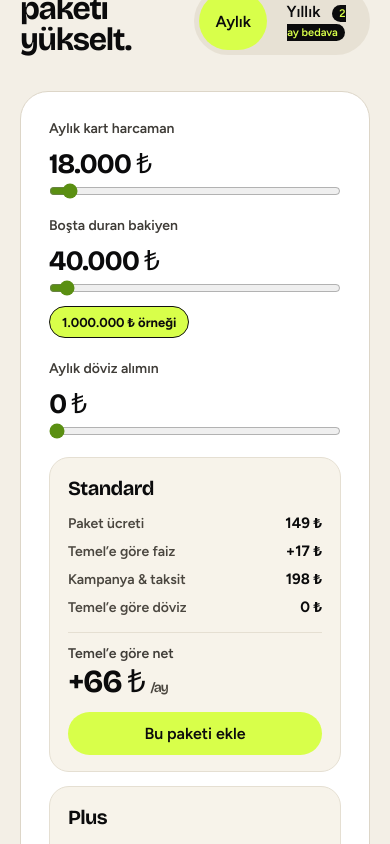
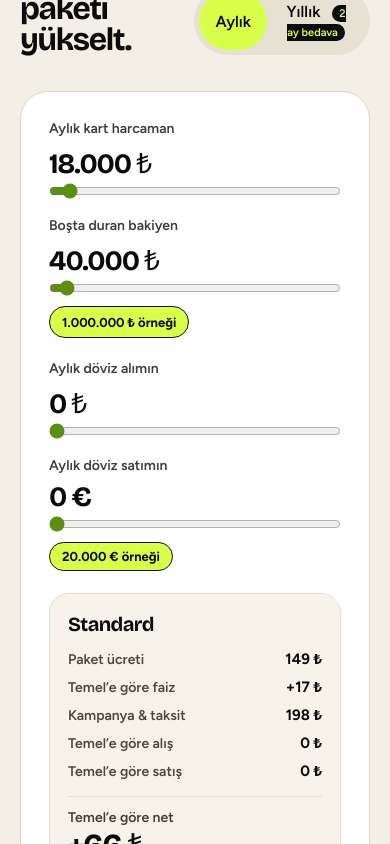
Before and after one commit to tanerduman/landingpage_newbanking, a React (Vite) app: page / in a window 390 px wide. Shown: the part 2460-3304 px from the top of the page. Built offline with nearby package versions, Linux system fonts and the light colour scheme; no server answers; what botid would draw is missing.

Commit message:
Show the gain from selling 20,000 € to TRY by plan. (#74)
Sell spread is 2.5% / 1.5% / 1% / 0.5%. The same rule feeds a monthly FX-sale slider next to FX buys in the simulator.

Co-authored-by: Cursor Agent <cursoragent@cursor.com>
Co-authored-by: tanerduman <tanerduman@users.noreply.github.com>

```diff
--- a/src/IdleExample.tsx
+++ b/src/IdleExample.tsx
@@ -2,14 +2,17 @@ import { useMemo } from 'react'
 import { useI18n } from './i18n/LocaleContext.tsx'
 import { formatDelta, formatEur, formatFx, formatMoney, formatRate } from './i18n/format.ts'
 import {
+  SAMPLE_EUR_SELL,
   SAMPLE_EUR_TRY,
   SAMPLE_IDLE_TRY,
   eurFromTry,
   fxFeeByColumn,
   fxLimitEurByColumn,
+  fxSellFeeByColumn,
   monthlyFeeOf,
   overnightByColumn,
   planColumns,
+  tryFromEur,
   type PlanColumnId,
 } from './plans.ts'
 import type { PlanId } from './waitlist'
@@ -27,12 +30,14 @@ export default function IdleExample({ onPick, eurTry }: { onPick: (id: PlanId) =
   const rows = useMemo(() => {
     const baseInterest = (idle * overnightByColumn.account) / 12
     const baseEur = eurFromTry('account', idle, market)
+    const baseSell = tryFromEur('account', SAMPLE_EUR_SELL, market)
     return planColumns.map((col) => {
       const interest = (idle * overnightByColumn[col.id]) / 12
       const extraInterest = interest - baseInterest
       const fee = monthlyFeeOf(col.id)
       const net = col.id === 'account' ? interest - fee : extraInterest - fee
       const eur = eurFromTry(col.id, idle, market)
+      const sellTry = tryFromEur(col.id, SAMPLE_EUR_SELL, market)
       return {
         id: col.id,
         interest,
@@ -45,6 +50,9 @@ export default function IdleExample({ onPick, eurTry }: { onPick: (id: PlanId) =
         tryExtra: (eur - baseEur) * market,
         fxFee: fxFeeByColumn[col.id],
         fxLimit: fxLimitEurByColumn[col.id],
+        fxSellFee: fxSellFeeByColumn[col.id],
+        sellTry,
+        sellExtra: sellTry - baseSell,
         overnight: overnightByColumn[col.id],
       }
     })
@@ -171,10 +179,43 @@ export default function IdleExample({ onPick, eurTry }: { onPick: (id: PlanId) =
           ))}
         </div>
 
+        <p className="idle-label">{t.idleExample.fxSell}</p>
+        <p className="idle-fx-hint">
+          {(live ? t.idleExample.fxSellHint : t.idleExample.fxSellHintWait).replace(
+            '{rate}',
+            formatFx(market, locale),
+          )}
+        </p>
+        <div className="idle-grid idle-fx idle-fx-sell">
+          {rows.map((row) => (
+            <article key={`fx-sell-${row.id}`} className={`idle-card ${row.id === 'premium' ? 'featured' : ''} ${row.id === 'account' ? 'base' : ''}`}>
+              <h3>{colName[row.id]}</h3>
+              <dl>
+                <div>
+                  <dt>{t.idleExample.spread}</dt>
+                  <dd className={row.fxSellFee === 0 ? 'zero' : row.id === 'account' ? 'spread' : ''}>
+                    {formatRate(row.fxSellFee, locale)}
+                  </dd>
+                </div>
+              </dl>
+              <p className="idle-net">
+                <span>{t.idleExample.tryOut}</span>
+                <strong>{formatMoney(row.sellTry, locale)}</strong>
+              </p>
+              {row.id !== 'account' && (
+                <p className="idle-delta">
+                  +{formatMoney(row.sellExtra, locale)} {t.idleExample.more}
+                </p>
+              )}
+            </article>
+          ))}
+        </div>
+
         <p className="idle-foot">
           <span aria-hidden="true">✓</span>
           {t.idleExample.footStart} {formatDelta(premium.extra, locale)} {t.idleExample.footNet}{' '}
-          {t.idleExample.footMid} {formatMoney(premium.tryExtra, locale)} {t.idleExample.footEnd}
+          {t.idleExample.footMid} {formatMoney(premium.tryExtra, locale)} {t.idleExample.footEnd}{' '}
+          {t.idleExample.footSell} {formatMoney(premium.sellExtra, locale)} {t.idleExample.footEnd}
         </p>
         <p className="idle-sample">{t.idleExample.sample}</p>
       </div>
--- a/src/Simulator.tsx
+++ b/src/Simulator.tsx
@@ -1,12 +1,16 @@
 import { useMemo, useState } from 'react'
 import { useI18n } from './i18n/LocaleContext.tsx'
-import { formatDelta, formatMoney } from './i18n/format.ts'
+import { formatDelta, formatEur, formatMoney } from './i18n/format.ts'
 import {
   FX_MAX,
   FX_MIN,
+  FX_SELL_MAX,
+  FX_SELL_MIN,
+  FX_SELL_STEP,
   FX_STEP,
   IDLE_MIN,
   IDLE_STEP,
+  SAMPLE_EUR_SELL,
   SAMPLE_EUR_TRY,
   SAMPLE_IDLE_TRY,
   SPEND_MAX,
@@ -34,6 +38,7 @@ export default function Simulator({
 }) {
   const { t, locale } = useI18n()
   const [fx, setFx] = useState(0)
+  const [fxSell, setFxSell] = useState(0)
   const [manual, setManual] = useState<{ spend: number; idle: number; tick: number | null } | null>(null)
   const focused = focus ? plans.find((item) => item.id === focus.id) : undefined
   const preset = focus && focused && manual?.tick !== focus.tick ? minimumScenario(focused, cycleYearly) : null
@@ -47,10 +52,10 @@ export default function Simulator({
 
   const rows = useMemo(() => {
     return plans.map((plan) => {
-      const monthly = planBreakdown(plan, spend, idle, cycleYearly, fx, market)
+      const monthly = planBreakdown(plan, spend, idle, cycleYearly, fx, market, fxSell)
       return { id: plan.id, name: plan.name, ...monthly }
     })
-  }, [spend, idle, cycleYearly, fx, market])
+  }, [spend, idle, cycleYearly, fx, market, fxSell])
 
   const bestId = rows.reduce((best, row) => (row.net > best.net ? row : best), rows[0]).id
   const colName: Record<PlanColumnId, string> = {
@@ -72,9 +77,13 @@ export default function Simulator({
         <label className="sim-fx-label" htmlFor="sim-fx">
           {t.simulator.fx}
         </label>
+        <label className="sim-sell-label" htmlFor="sim-fx-sell">
+          {t.simulator.fxSell}
+        </label>
         <strong className="sim-spend-value">{formatMoney(spend, locale)}</strong>
         <strong className="sim-idle-value">{formatMoney(idle, locale)}</strong>
         <strong className="sim-fx-value">{formatMoney(fx, locale)}</strong>
+        <strong className="sim-sell-value">{formatEur(fxSell, locale)}</strong>
         <input
           id="sim-spend"
           className="sim-spend-range"
@@ -105,8 +114,21 @@ export default function Simulator({
           value={fx}
           onChange={(e) => setFx(Number(e.target.value))}
         />
+        <input
+          id="sim-fx-sell"
+          className="sim-sell-range"
+          type="range"
+          min={FX_SELL_MIN}
+          max={FX_SELL_MAX}
+          step={FX_SELL_STEP}
+          value={fxSell}
+          onChange={(e) => setFxSell(Number(e.target.value))}
+        />
         <button type="button" className="simulator-preset" onClick={() => choose(spend, SAMPLE_IDLE_TRY)}>
           {t.simulator.idlePreset}
+        </button>
+        <button type="button" className="simulator-sell-preset" onClick={() => setFxSell(SAMPLE_EUR_SELL)}>
+          {t.simulator.fxSellPreset}
         </button>
       </div>
       {focus && (
@@ -142,6 +164,10 @@ export default function Simulator({
                 <dt>{t.simulator.fxGain}</dt>
                 <dd>{formatDelta(row.fx, locale)}</dd>
               </div>
+              <div>
+                <dt>{t.simulator.fxSellGain}</dt>
+                <dd>{formatDelta(row.fxSell, locale)}</dd>
+              </div>
             </dl>
             <p className="simulator-net">
               <span>{t.simulator.net}</span>
--- a/src/i18n/tr.ts
+++ b/src/i18n/tr.ts
@@ -127,16 +127,19 @@ export const tr: Messages = {
     spend: 'Aylık kart harcaman',
     idle: 'Boşta duran bakiyen',
     fx: 'Aylık döviz alımın',
+    fxSell: 'Aylık döviz satımın',
     fee: 'Paket ücreti',
     interest: 'Temel’e göre faiz',
     extras: 'Kampanya & taksit',
-    fxGain: 'Temel’e göre döviz',
+    fxGain: 'Temel’e göre alış',
+    fxSellGain: 'Temel’e göre satış',
     net: 'Temel’e göre net',
     best: 'En kârlı',
     pick: 'Bu paketi ekle',
-    sample: 'Örnek simülasyon; döviz kazancı limit içi paket makasından, üzeri Temel %4’ten hesaplanır.',
+    sample: 'Örnek simülasyon; alışta limit içi paket makası / üzeri Temel %4, satışta paket makası Temel %2,5 · Standard %1,5 · Plus %1 · Premium %0,5.',
     perMonth: '/ay',
     idlePreset: '1.000.000 ₺ örneği',
+    fxSellPreset: '20.000 € örneği',
     minimum: '{plan} ücretini tek başına kapatan en küçük harcama ve bakiye.',
   },
   idleExample: {
@@ -149,6 +152,9 @@ export const tr: Messages = {
     fx: 'Aynı 1.000.000 ₺’yi EUR’ye çevirince',
     fxHint: 'Canlı kur {rate} TRY/EUR. Standard 1.500 €’ye, Plus 5.000 €’ye kadar paket makası; üzeri Temel %4. Premium’da tamamı %0,5.',
     fxHintWait: 'Örnek kur {rate} TRY/EUR. Standard 1.500 €’ye, Plus 5.000 €’ye kadar paket makası; üzeri Temel %4. Premium’da tamamı %0,5.',
+    fxSell: 'Aynı 20.000 €’yu TRY’ye çevirince',
+    fxSellHint: 'Canlı kur {rate} TRY/EUR. Satış makası Temel %2,5, Standard %1,5, Plus %1, Premium %0,5.',
+    fxSellHintWait: 'Örnek kur {rate} TRY/EUR. Satış makası Temel %2,5, Standard %1,5, Plus %1, Premium %0,5.',
     fee: 'Paket ücreti',
     rate: 'Gecelik',
     net: 'Aylık net',
@@ -157,12 +163,14 @@ export const tr: Messages = {
     spreadUpto: '{limit}’ye kadar',
     spreadRest: 'Üzeri',
     eur: 'Alacağın tutar',
+    tryOut: 'Alacağın tutar',
     more: 'daha fazla',
     stay: 'Ücretsiz hesap',
     pick: 'Bu paketi ekle',
     footStart: 'Premium, Temel hesaba göre her ay',
     footNet: 'daha fazla net bırakır.',
     footMid: 'Aynı bakiyeyi EUR’ye çevirince fark',
+    footSell: 'Aynı 20.000 €’yu bozdurunca fark',
     footEnd: 'bu işlemde.',
     sample: 'Örnek simülasyon; oranlar kurgusaldır.',
   },
@@ -319,6 +327,7 @@ export const tr: Messages = {
       fxLimit: 'Aylık döviz alım-satım limiti',
       fxFee: 'Döviz komisyonu (limit içi)',
       fxFeeOver: 'Döviz komisyonu (limit üzeri)',
+      fxSellFee: 'Döviz satış makası',
       goldSpread: 'Uygulamadan gram altın makası',
       stock: 'Hisse / yatırım komisyonu',
       liveData: 'Canlı borsa verisi',
--- a/src/index.css
+++ b/src/index.css
@@ -628,12 +628,12 @@ h3 {
 
 .simulator-controls {
   display: grid;
-  grid-template-columns: minmax(0, 1fr) minmax(0, 1fr) minmax(0, 1fr);
+  grid-template-columns: repeat(4, minmax(0, 1fr));
   grid-template-areas:
-    "spend-label idle-label fx-label"
-    "spend-value idle-value fx-value"
-    "spend-range idle-range fx-range"
-    ". idle-button .";
+    "spend-label idle-label fx-label sell-label"
+    "spend-value idle-value fx-value sell-value"
+    "spend-range idle-range fx-range sell-range"
+    ". idle-button . sell-button";
   column-gap: 28px;
   row-gap: 6px;
   align-items: center;
@@ -643,13 +643,17 @@ h3 {
 .sim-spend-label { grid-area: spend-label; }
 .sim-idle-label { grid-area: idle-label; }
 .sim-fx-label { grid-area: fx-label; }
+.sim-sell-label { grid-area: sell-label; }
 .sim-spend-value { grid-area: spend-value; }
 .sim-idle-value { grid-area: idle-value; }
 .sim-fx-value { grid-area: fx-value; }
+.sim-sell-value { grid-area: sell-value; }
 .sim-spend-range { grid-area: spend-range; }
 .sim-idle-range { grid-area: idle-range; }
 .sim-fx-range { grid-area: fx-range; }
+.sim-sell-range { grid-area: sell-range; }
 .simulator-preset { grid-area: idle-button; }
+.simulator-sell-preset { grid-area: sell-button; }
 
 .simulator-controls label {
   font-size: 14px;
@@ -797,7 +801,8 @@ h3 {
   font-size: 13px;
 }
 
-.simulator-preset {
+.simulator-preset,
+.simulator-sell-preset {
   justify-self: start;
   width: fit-content;
   margin-top: 8px;
@@ -2666,6 +2671,26 @@ td.row-action {
 .campaign-rate.off strong {
   color: #9a948a;
   font-weight: 600;
+}
+
+@media (max-width: 1200px) {
+  .simulator-controls {
+    grid-template-columns: 1fr 1fr;
+    grid-template-areas:
+      "spend-label idle-label"
+      "spend-value idle-value"
+      "spend-range idle-range"
+      ". idle-button"
+      "fx-label sell-label"
+      "fx-value sell-value"
+      "fx-range sell-range"
+      ". sell-button";
+  }
+
+  .sim-fx-label,
+  .sim-sell-label {
+    margin-top: 16px;
+  }
 }
 
 @media (max-width: 900px) {
@@ -2769,11 +2794,16 @@ td.row-action {
       "idle-button"
       "fx-label"
       "fx-value"
-      "fx-range";
+      "fx-range"
+      "sell-label"
+      "sell-value"
+      "sell-range"
+      "sell-button";
   }
 
   .sim-idle-label,
-  .sim-fx-label {
+  .sim-fx-label,
+  .sim-sell-label {
     margin-top: 16px;
   }
 
--- a/src/plans.ts
+++ b/src/plans.ts
@@ -59,6 +59,11 @@ export const IDLE_STEP = 5_000
 export const FX_MIN = 0
 export const FX_MAX = SAMPLE_IDLE_TRY
 export const FX_STEP = 5_000
+/** Worked example: selling EUR back to TRY. */
+export const SAMPLE_EUR_SELL = 20_000
+export const FX_SELL_MIN = 0
+export const FX_SELL_MAX = SAMPLE_EUR_SELL
+export const FX_SELL_STEP = 500
 
 function extrasPerSpend(plan: (typeof plans)[number]) {
   return plan.campaignRate * 0.4 + plan.installmentRate * 0.2
@@ -98,6 +103,24 @@ export function fxSavingTry(planId: PlanColumnId, fxTry: number, market: number)
   return (eurFromTry(planId, fxTry, market) - eurFromTry('account', fxTry, market)) * market
 }
 
+/** Spread when selling EUR for TRY. Unlike buys, the plan rate applies to the whole amount. */
+export const fxSellFeeByColumn: Record<PlanColumnId, number> = {
+  account: 0.025,
+  standard: 0.015,
+  plus: 0.01,
+  premium: 0.005,
+}
+
+export function tryFromEur(planId: PlanColumnId, eurAmount: number, market: number) {
+  if (eurAmount <= 0 || market <= 0) return 0
+  return (eurAmount * market) / (1 + fxSellFeeByColumn[planId])
+}
+
+export function fxSellSavingTry(planId: PlanColumnId, eurAmount: number, market: number) {
+  if (planId === 'account' || eurAmount <= 0 || market <= 0) return 0
+  return tryFromEur(planId, eurAmount, market) - tryFromEur('account', eurAmount, market)
+}
+
 export function planBreakdown(
   plan: (typeof plans)[number],
   spend: number,
@@ -105,12 +128,14 @@ export function planBreakdown(
   cycleYearly = false,
   fxTry = 0,
   eurTry = 0,
+  fxSellEur = 0,
 ) {
   const fee = cycleYearly ? (plan.monthly * 10) / 12 : plan.monthly
   const interest = (idle * (plan.overnight - ACCOUNT_OVERNIGHT)) / 12
   const extras = spend * extrasPerSpend(plan)
   const fx = fxSavingTry(plan.id, fxTry, eurTry)
-  return { fee, interest, extras, fx, net: interest + extras + fx - fee }
+  const fxSell = fxSellSavingTry(plan.id, fxSellEur, eurTry)
+  return { fee, interest, extras, fx, fxSell, net: interest + extras + fx + fxSell - fee }
 }
 
 export function planNet(plan: (typeof plans)[number], spend: number, idle: number, cycleYearly = false) {
@@ -178,6 +203,7 @@ export const comparisonRows: {
     | 'fxLimit'
     | 'fxFee'
     | 'fxFeeOver'
+    | 'fxSellFee'
     | 'goldSpread'
     | 'stock'
     | 'liveData'
@@ -227,6 +253,12 @@ export const comparisonRows: {
     group: 'bank',
     icon: 'fx',
     values: { account: '%4', standard: '%4', plus: '%4', premium: '%0,5' },
+  },
+  {
+    id: 'fxSellFee',
+    group: 'bank',
+    icon: 'fx',
+    values: { account: '%2,5', standard: '%1,5', plus: '%1', premium: '%0,5' },
   },
   {
     id: 'goldSpread',
```
Also changed, not shown: src/i18n/en.ts (+11 -2 lines), src/i18n/types.ts (+8 -0 lines).
